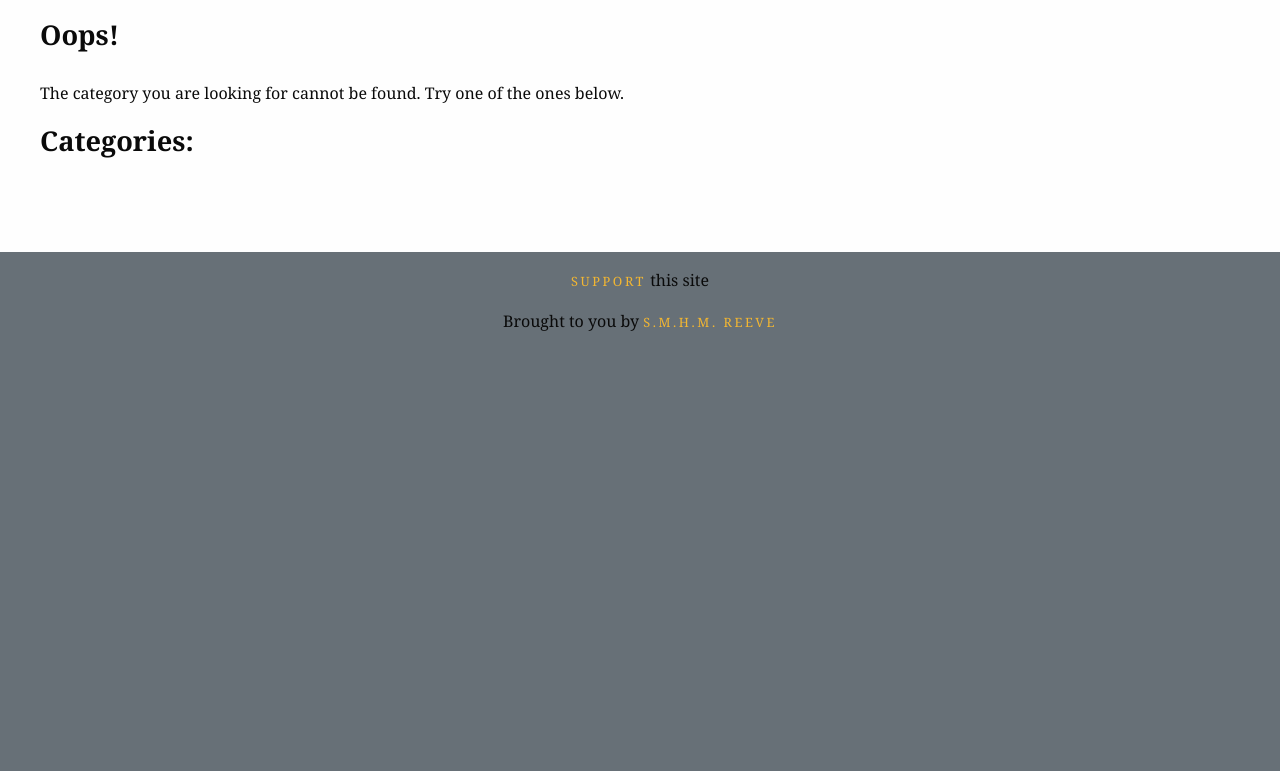
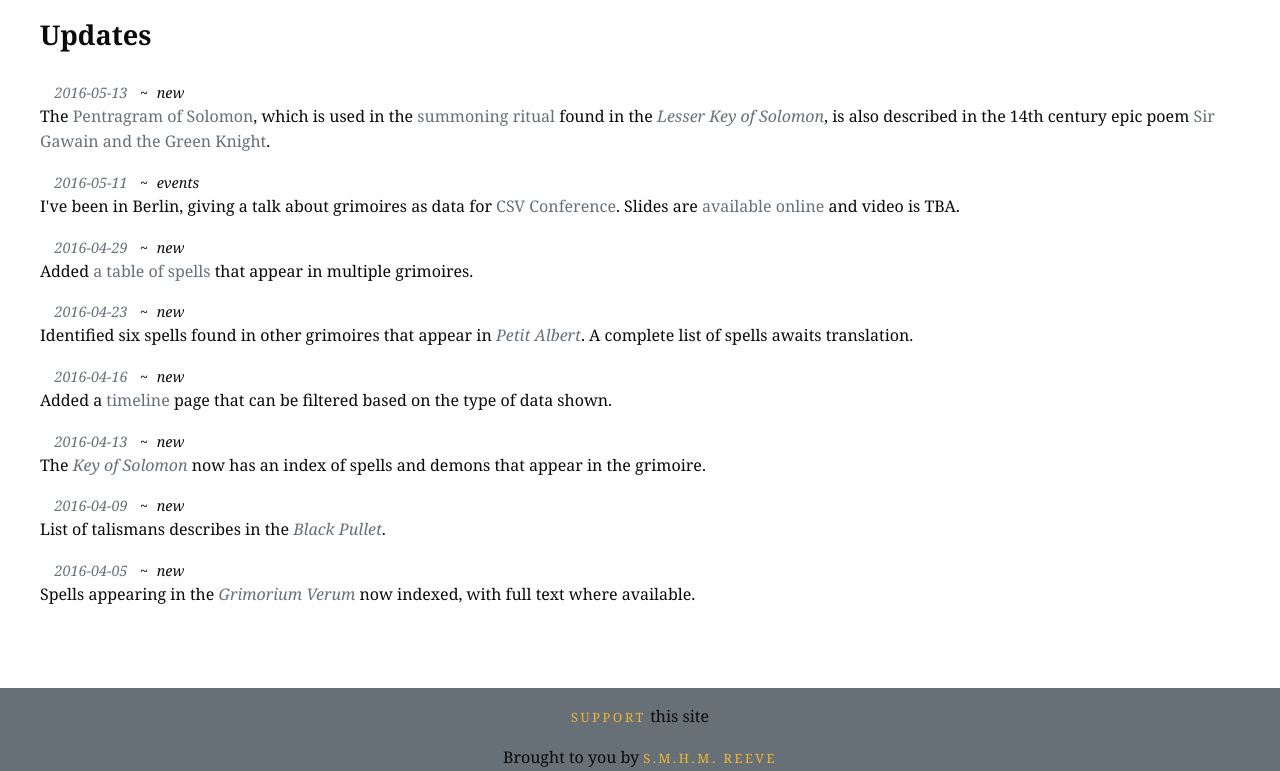
Before and after one commit to mouse-reeve/grimoire-site, a Flask app: page /updates in a window 1280 px wide. Shown: the part 154-925 px from the top of the page. Before the commit the page ends 485 px from the top, so only its background shows below. Run offline with Flask 2, Linux system fonts and the light colour scheme; some libraries are stand-ins or nearby versions; some web fonts are replaced.

Commit message:
Updates page and the good news about Gawain

```diff
--- /dev/null
+++ b/grimoire/templates/updates-macro.html
@@ -0,0 +1,50 @@
+{% macro update_content(show_all=False) %}
+
+    {% call update("2016-05-13", "new") %}
+    The <a href="/magic_object/pentagram-of-solomon">Pentragram of Solomon</a>, which is used in the <a href="/spell/goetia-summoning-ritual">summoning ritual</a>
+    found in the <a href="/grimoire/lesser-key"><em>Lesser Key of Solomon</em></a>, is also described in the 14th century epic poem
+    <a href="/book/sir-gawain-the-green-knight">Sir Gawain and the Green Knight</a>.
+    {% endcall %}
+
+    {% call update("2016-05-11", "events") %}
+    I've been in Berlin, giving a talk about grimoires as data for <a href="http://csvconf.com/" target="_blank">CSV Conference</a>.
+    Slides are <a href="https://www.mousereeve.com/static/csvconf-2016-grimoires.pdf" target="_blank">available online</a> and video is TBA.
+    {% endcall %}
+
+    {% call update("2016-04-29", "new") %}
+    Added <a href="/table/spell">a table of spells</a> that appear in multiple grimoires.
+    {% endcall %}
+
+{% if show_all %}
+    {% call update("2016-04-23", "new") %}
+    Identified six spells found in other grimoires that appear in <em><a href="/grimoire/petit-albert">Petit Albert</a></em>.
+    A complete list of spells awaits translation.
+    {% endcall %}
+
+    {% call update("2016-04-16", "new") %}
+    Added a <a href="/timeline">timeline</a> page that can be filtered based on the type of data shown.
+    {% endcall %}
+
+    {% call update("2016-04-13", "new") %}
+    The <a href="/grimoire/clavicula-salomonis"><em>Key of Solomon</em></a> now has an index of spells and demons that appear in the grimoire.
+    {% endcall %}
+
+    {% call update("2016-04-09", "new") %}
+    List of talismans describes in the  <a href="/grimoire/black-pullet"><em>Black Pullet</em></a>.
+    {% endcall %}
+
+    {% call update("2016-04-05", "new") %}
+    Spells appearing in the <a href="/grimoire/grimorium-verum"><em>Grimorium Verum</em></a> now indexed, with full text where available.
+    {% endcall %}
+{% endif %}
+
+{% endmacro %}
+
+{% macro update(date, type, message) %}
+<div class="update">
+    <p class="meta"><time datetime="{{ date }}">{{ date }}</time> <span>{{ type }}</span></p>
+    <p>
+        {{ caller() }}
+    </p>
+</div>
+{% endmacro %}
--- /dev/null
+++ b/grimoire/templates/updates.html
@@ -0,0 +1,8 @@
+{% import 'updates-macro.html' as updates %}
+{% extends "layout.html" %}
+{% block body %}
+<h2>Updates</h2>
+<div id="content">
+    {{ updates.update_content(show_all=True) }}
+</div>
+{% endblock %}
--- a/grimoire/views.py
+++ b/grimoire/views.py
@@ -172,6 +172,12 @@ def feedback():
     return redirect(referer)
 
 
+@app.route('/updates')
+def updates():
+    ''' Simple page of updates I've posted '''
+    return render_template('updates.html', title="News & Updates")
+
+
 @app.route('/timeline')
 def timeline_page():
     ''' timeline data display
```
Also changed, not shown: grimoire/templates/home.html (+3 -14 lines), grimoire/templates/macros.html (+0 -10 lines).
